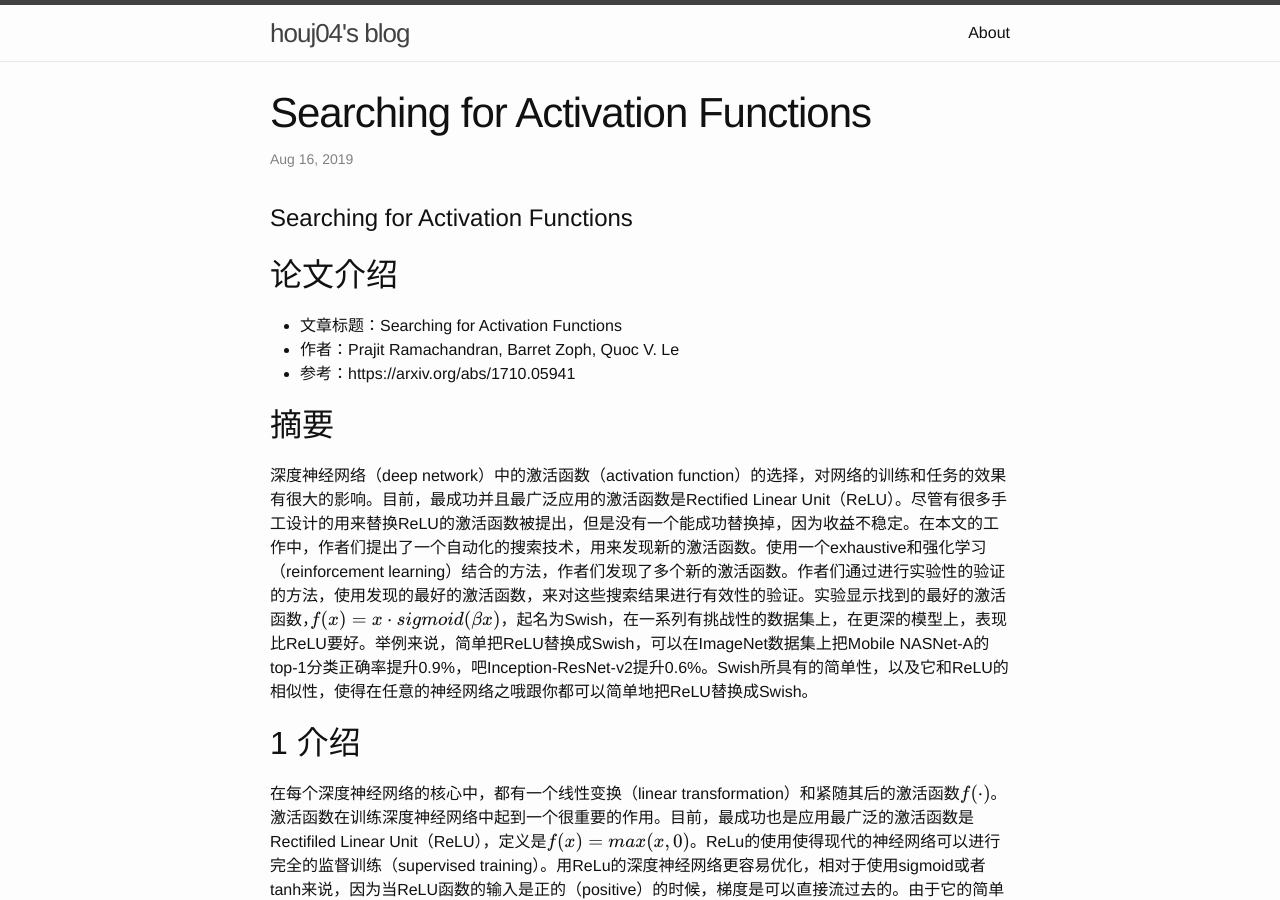
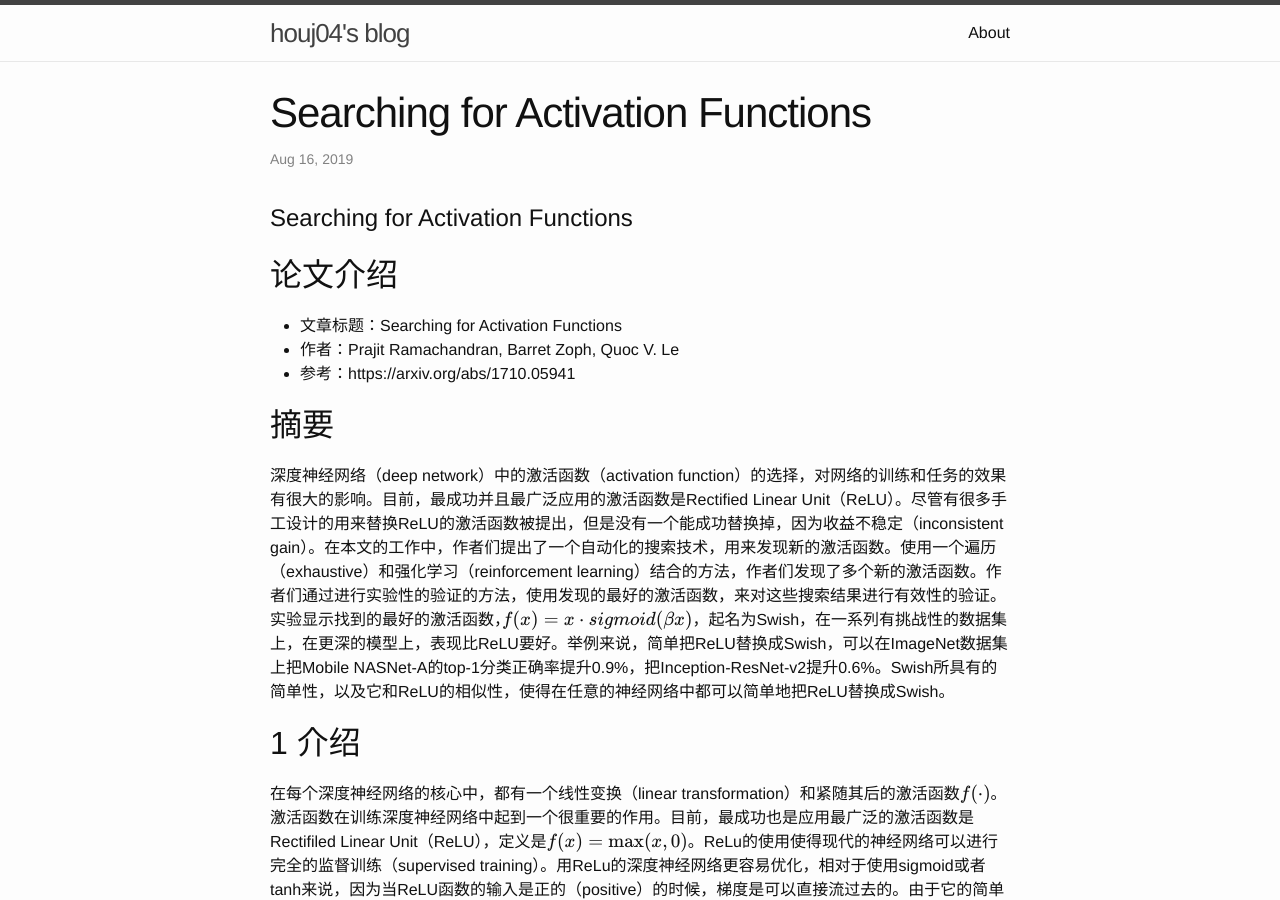
Before and after one commit to houj04/houj04.github.io, a Jekyll site: the page built from _posts/2019-08-16-searching-for-activation-functions.markdown, in a window 1280 px wide and 900 px high. Built offline with Jekyll 4.4.1, drawn with Linux system fonts in a browser that asks for light colours; formulas are drawn with MathJax 3.

Commit message:
fix typos.

```diff
--- a/_posts/2019-08-16-searching-for-activation-functions.markdown
+++ b/_posts/2019-08-16-searching-for-activation-functions.markdown
@@ -14,11 +14,11 @@ categories: mypost
 
 ## 摘要
 
-深度神经网络（deep network）中的激活函数（activation function）的选择，对网络的训练和任务的效果有很大的影响。目前，最成功并且最广泛应用的激活函数是Rectified Linear Unit（ReLU）。尽管有很多手工设计的用来替换ReLU的激活函数被提出，但是没有一个能成功替换掉，因为收益不稳定。在本文的工作中，作者们提出了一个自动化的搜索技术，用来发现新的激活函数。使用一个exhaustive和强化学习（reinforcement learning）结合的方法，作者们发现了多个新的激活函数。作者们通过进行实验性的验证的方法，使用发现的最好的激活函数，来对这些搜索结果进行有效性的验证。实验显示找到的最好的激活函数，$f(x)=x\cdot sigmoid(\beta x)$，起名为Swish，在一系列有挑战性的数据集上，在更深的模型上，表现比ReLU要好。举例来说，简单把ReLU替换成Swish，可以在ImageNet数据集上把Mobile NASNet-A的top-1分类正确率提升0.9%，吧Inception-ResNet-v2提升0.6%。Swish所具有的简单性，以及它和ReLU的相似性，使得在任意的神经网络之哦跟你都可以简单地把ReLU替换成Swish。
+深度神经网络（deep network）中的激活函数（activation function）的选择，对网络的训练和任务的效果有很大的影响。目前，最成功并且最广泛应用的激活函数是Rectified Linear Unit（ReLU）。尽管有很多手工设计的用来替换ReLU的激活函数被提出，但是没有一个能成功替换掉，因为收益不稳定（inconsistent gain）。在本文的工作中，作者们提出了一个自动化的搜索技术，用来发现新的激活函数。使用一个遍历（exhaustive）和强化学习（reinforcement learning）结合的方法，作者们发现了多个新的激活函数。作者们通过进行实验性的验证的方法，使用发现的最好的激活函数，来对这些搜索结果进行有效性的验证。实验显示找到的最好的激活函数，$f(x)=x\cdot sigmoid(\beta x)$，起名为Swish，在一系列有挑战性的数据集上，在更深的模型上，表现比ReLU要好。举例来说，简单把ReLU替换成Swish，可以在ImageNet数据集上把Mobile NASNet-A的top-1分类正确率提升0.9%，把Inception-ResNet-v2提升0.6%。Swish所具有的简单性，以及它和ReLU的相似性，使得在任意的神经网络中都可以简单地把ReLU替换成Swish。
 
 ## 1 介绍
 
-在每个深度神经网络的核心中，都有一个线性变换（linear transformation）和紧随其后的激活函数$f(\cdot)$。激活函数在训练深度神经网络中起到一个很重要的作用。目前，最成功也是应用最广泛的激活函数是Rectifiled Linear Unit（ReLU），定义是$f(x)=max(x,0)$。ReLu的使用使得现代的神经网络可以进行完全的监督训练（supervised training）。用ReLu的深度神经网络更容易优化，相对于使用sigmoid或者tanh来说，因为当ReLU函数的输入是正的（positive）的时候，梯度是可以直接流过去的。由于它的简单和高效率，ReLU成为了通常情况下的默认激活函数，在整个深度学习（deep learning）界都在使用。
+在每个深度神经网络的核心中，都有一个线性变换（linear transformation）和紧随其后的激活函数$f(\cdot)$。激活函数在训练深度神经网络中起到一个很重要的作用。目前，最成功也是应用最广泛的激活函数是Rectifiled Linear Unit（ReLU），定义是$f(x)=\max(x,0)$。ReLu的使用使得现代的神经网络可以进行完全的监督训练（supervised training）。用ReLu的深度神经网络更容易优化，相对于使用sigmoid或者tanh来说，因为当ReLU函数的输入是正的（positive）的时候，梯度是可以直接流过去的。由于它的简单和高效率，ReLU成为了通常情况下的默认激活函数，在整个深度学习（deep learning）界都在使用。
 
 尽管有大量的激活函数被提出，希望用来替代掉ReLu，但是没有一个能获得类似ReLU的广泛的应用。很多使用者喜欢ReLU的简单以及可靠性，因为其他激活函数带来的性能提升在不同的模型和数据集上并不稳定（inconsistent）。
 
```
